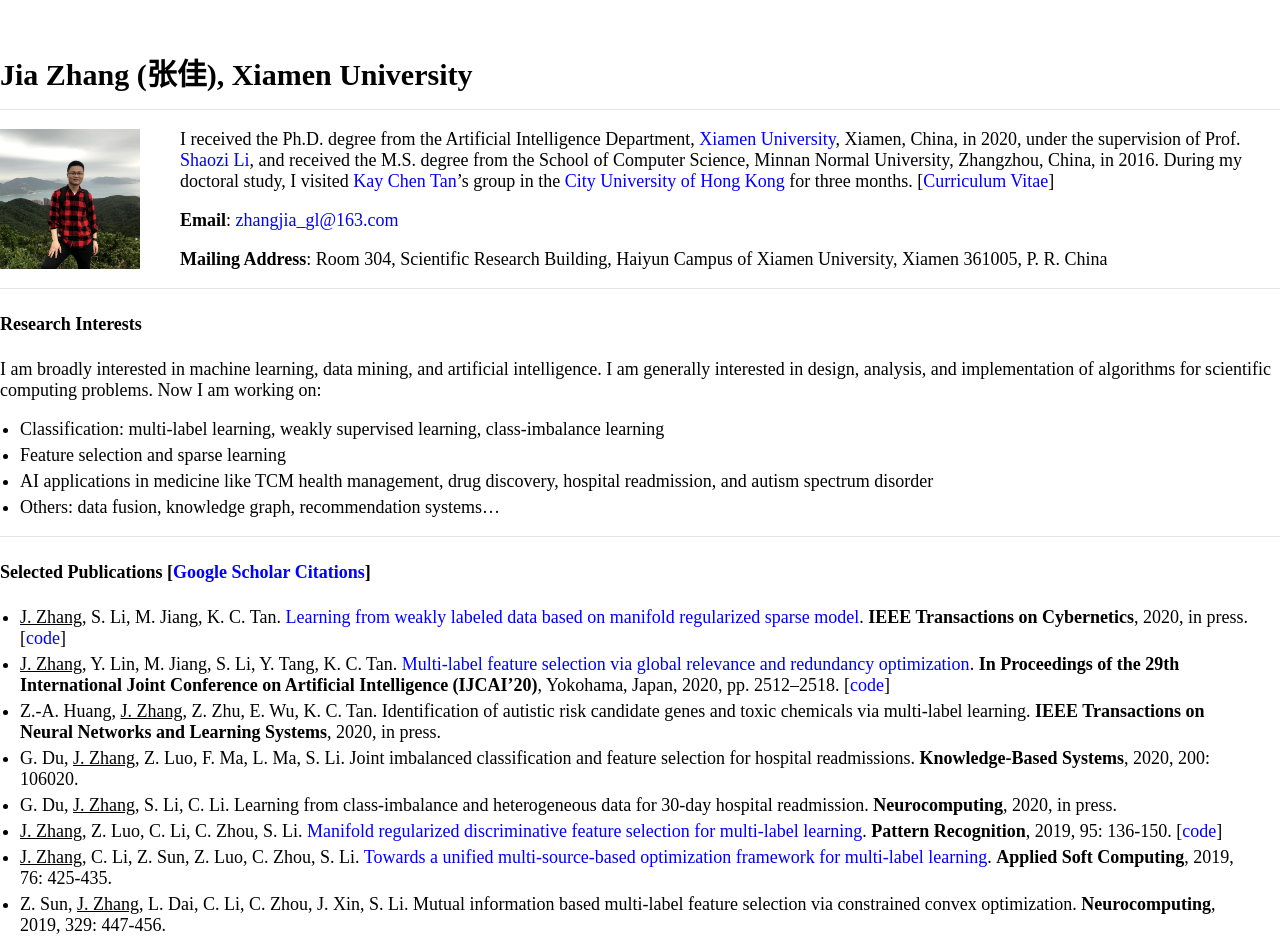
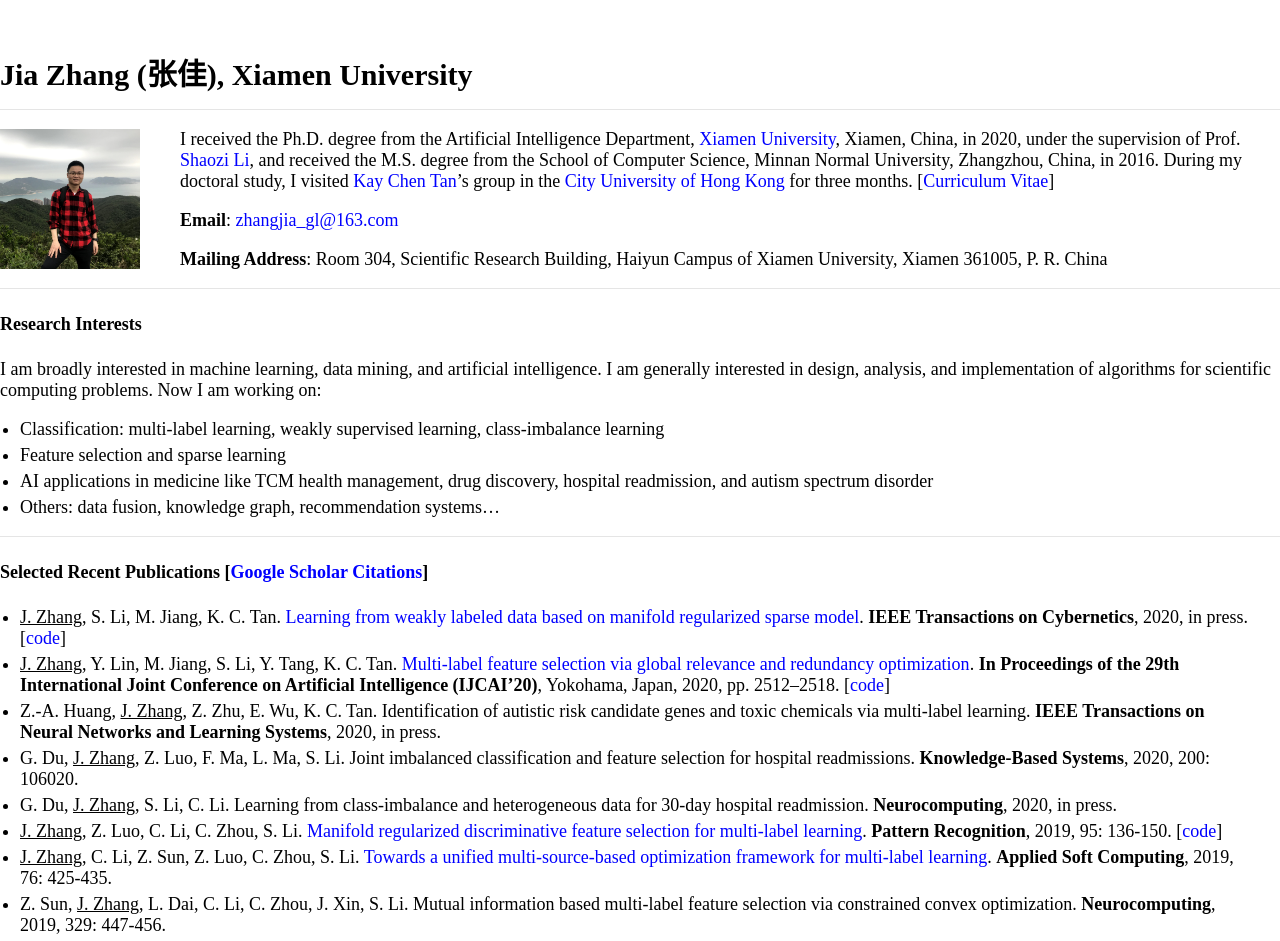
Before and after one commit to jiazhang-ml/jiazhang-ml.github.io, a Jekyll site: the page built from index.md, in a window 1280 px wide. Shown: the top 941 px of the page. Built offline with Jekyll 4.4.1, drawn with Linux system fonts in a browser that asks for light colours.

Commit message:
Update index.md

```diff
--- a/index.md
+++ b/index.md
@@ -24,7 +24,7 @@ I am broadly interested in machine learning, data mining, and artificial intelli
 
 ---
 
-#### Selected Publications [[Google Scholar Citations](https://scholar.google.com/citations?user=yBaTk-gAAAAJ&hl=en)]
+#### Selected Recent Publications [[Google Scholar Citations](https://scholar.google.com/citations?user=yBaTk-gAAAAJ&hl=en)]
 * <u>J. Zhang</u>, S. Li, M. Jiang, K. C. Tan. [Learning from weakly labeled data based on manifold regularized sparse model](09185009.pdf). **IEEE Transactions on Cybernetics**, 2020, in press. [[code](MSWL-master.zip)]
 * <u>J. Zhang</u>, Y. Lin, M. Jiang, S. Li, Y. Tang, K. C. Tan. [Multi-label feature selection via global relevance and redundancy optimization](0348.pdf). **In Proceedings of the 29th International Joint Conference on Artificial Intelligence (IJCAI’20)**, Yokohama, Japan, 2020, pp. 2512–2518. [[code](GRRO-master.zip)]
 * Z.-A. Huang, <u>J. Zhang</u>, Z. Zhu, E. Wu, K. C. Tan. Identification of autistic risk candidate genes and toxic chemicals via multi-label learning. **IEEE Transactions on Neural Networks and Learning Systems**, 2020, in press.
```
